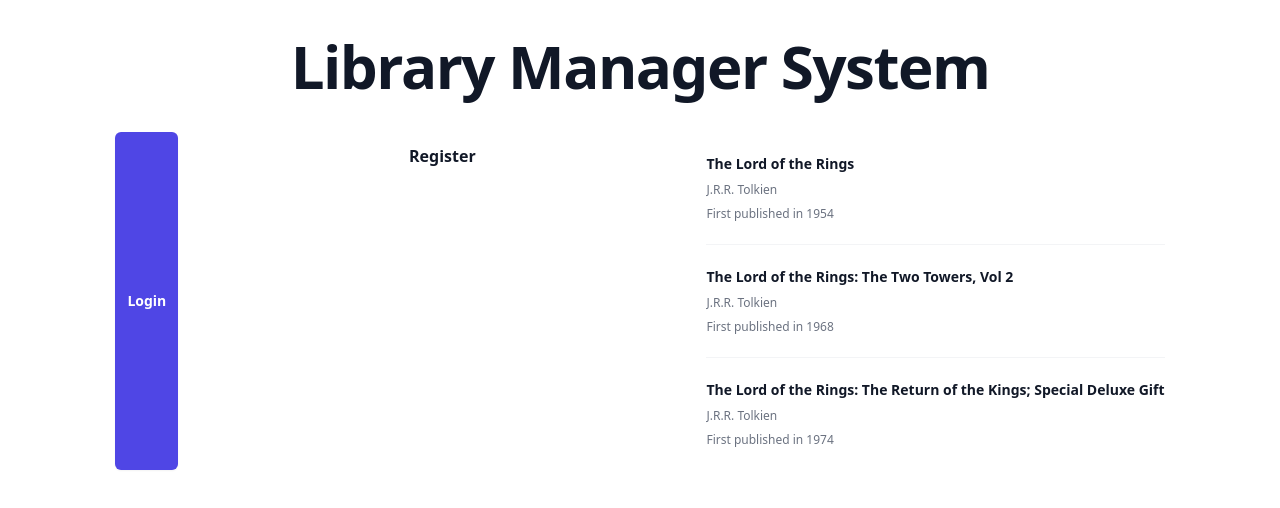
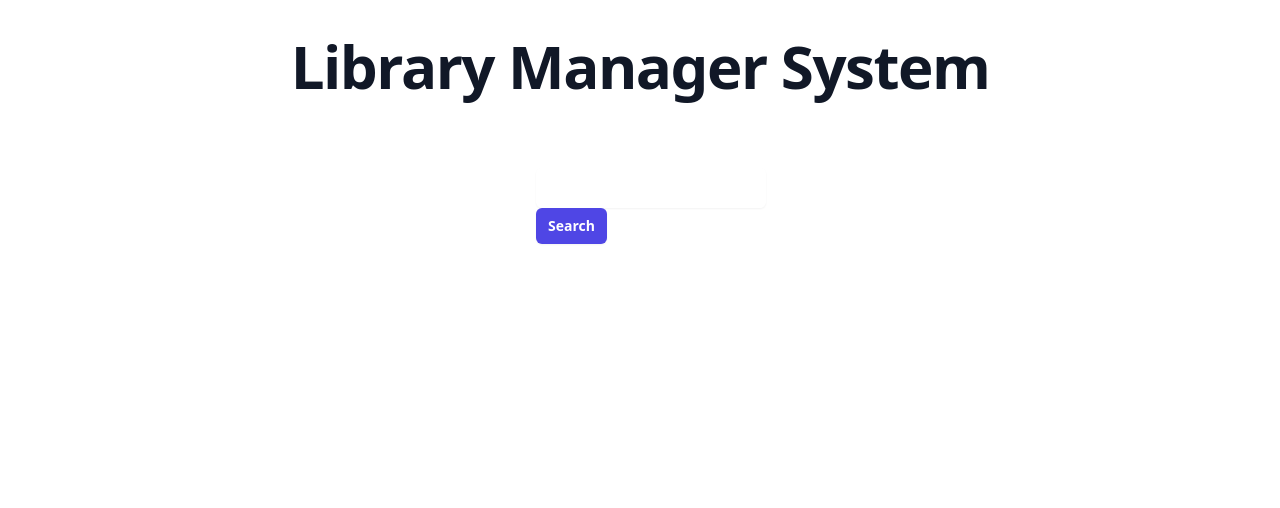
Before and after one commit to luisSilvaEs/library-management-system, a React (Create React App) app: page / in a window 1280 px wide. Shown: the top 508 px of the page. Built offline with nearby package versions, Linux system fonts and the light colour scheme; the HTML template or start-up script is replaced by a standard one.

Commit message:
Add components and API component to consume and render book list

```diff
--- a/package.json
+++ b/package.json
@@ -6,6 +6,7 @@
     "@testing-library/jest-dom": "^5.17.0",
     "@testing-library/react": "^13.4.0",
     "@testing-library/user-event": "^13.5.0",
+    "axios": "^1.7.2",
     "react": "^18.3.1",
     "react-dom": "^18.3.1",
     "react-scripts": "5.0.1",
--- a/src/App.js
+++ b/src/App.js
@@ -11,8 +11,7 @@ function App() {
       </div>
       <div className="container mx-auto pt-9 flex justify-around">
 
-      <NavigationButton text="Login" type="primary" />
-      <NavigationButton text="Register" type="terciary" />
+
       <Books />
       </div>
     </div>
--- /dev/null
+++ b/src/api/booksApi.js
@@ -0,0 +1,14 @@
+import axios from 'axios';
+
+const BASE_URL = 'https://openlibrary.org/search.json';
+
+export const searchBooks = async (query) => {
+  try {
+    console.log("Searching", query);
+    const response = await axios.get(`${BASE_URL}?q=${query}`);
+    return response.data;
+  } catch (error) {
+    console.error('Error fetching books:', error);
+    throw error;
+  }
+};
--- /dev/null
+++ b/src/components/common/actionButton/ActionButton.jsx
@@ -0,0 +1,27 @@
+import React from "react";
+
+const ActionButton = ({ text, type, action }) => {
+  const getButtonClass = (_type) => {
+    const CLASSES = {
+      primary:
+        "inline-flex items-center rounded-md bg-indigo-600 px-3 py-2 text-sm font-semibold text-white shadow-sm hover:bg-indigo-500 focus-visible:outline focus-visible:outline-2 focus-visible:outline-offset-2 focus-visible:outline-indigo-600",
+      secondary:
+        "inline-flex items-center rounded-md bg-white px-3 py-2 text-sm font-semibold text-gray-900 shadow-sm ring-1 ring-inset ring-gray-300 hover:bg-gray-50",
+      terciary:
+        "-mx-3 block rounded-lg px-3 py-2.5 text-base font-semibold leading-7 text-gray-900 hover:bg-gray-50",
+      "": "rounded-md bg-white px-3.5 py-2.5 text-sm font-semibold text-gray-900 shadow-sm hover:bg-gray-100 focus-visible:outline focus-visible:outline-2 focus-visible:outline-offset-2 focus-visible:outline-white",
+    };
+
+    return CLASSES[_type] || CLASSES[""];
+  };
+
+  const classForButton = getButtonClass(type);
+
+  return (
+    <button type="button" className={classForButton} onClick={action}>
+      {text ? text : "Action Button"}
+    </button>
+  );
+};
+
+export default React.memo(ActionButton);
--- a/src/components/common/form/Field.jsx
+++ b/src/components/common/form/Field.jsx
@@ -1,24 +1,5 @@
-import { useState } from "react";
+import React, { useState } from "react";
 
-/**
- *
-  icon?: JSX.Element;
-  message: string;
-  validationPattern?: RegExp;
- *
- */
-
-/**
- *
-  classesForLabel?: string;
-  classesForInput?: string;
-  type: "email" | "text" | "password";
-  id: string;
-  labelWording: string;
-  value?: React.RefObject<HTMLInputElement>;
-  errorSettings?: FieldError;
-  *
-*/
 const Field = ({
   classesForLabel,
   classesForInput,
@@ -27,12 +8,11 @@ const Field = ({
   labelWording,
   value,
   errorSettings,
+  onChange,
 }) => {
   const [error, setError] = useState(errorSettings);
 
-  const validateInputContentFormatAfterTyping = (
-    event
-  ) => {
+  const validateInputContentFormatAfterTyping = (event) => {
     const entryInput = event.target.value;
 
     if (errorSettings?.validationPattern?.test(entryInput)) {
@@ -42,7 +22,7 @@ const Field = ({
     }
   };
 
-  const validateInputContentOnLeaveInput = ( event ) => {
+  const validateInputContentOnLeaveInput = (event) => {
     const entryInput = event.target.value;
 
     if (!errorSettings?.validationPattern?.test(entryInput)) {
@@ -58,7 +38,7 @@ const Field = ({
       });
     }
   };
-
+  /** removed ref={value ? value : ""} from input */
   return (
     <>
       <label htmlFor={type} className={classesForLabel}>
@@ -67,9 +47,9 @@ const Field = ({
       <input
         type={type}
         id={id}
-        ref={value ? value : ""}
+        value={value}
         onBlur={validateInputContentOnLeaveInput}
-        onChange={validateInputContentFormatAfterTyping}
+        onChange={onChange ? onChange : validateInputContentFormatAfterTyping}
         className={`${classesForInput ? classesForInput : ""} ${
           error?.validationPattern?.test(value?.current?.value || "")
             ? "valid-format"
@@ -90,4 +70,4 @@ const Field = ({
   );
 };
 
-export default Field;
+export default React.memo(Field);
--- a/src/components/common/form/Form.jsx
+++ b/src/components/common/form/Form.jsx
@@ -1,3 +1,4 @@
+import React from "react";
 import { useRef } from "react";
 import Field from "./Field";
 
--- /dev/null
+++ b/src/components/common/form/SearchForm.jsx
@@ -0,0 +1,32 @@
+import React from "react";
+import Field from "./Field";
+import ActionButton from "../actionButton/ActionButton";
+
+const SearchForm = ({ searchTerm, setSearchTerm, action }) => {
+  return (
+    <div className="container mx-auto flex justify-center mt-9">
+      <form
+        onSubmit={(e) => {
+          e.preventDefault();
+          action();
+        }}
+        className="w-52"
+      >
+        <Field
+          classesForLabel="sr-only"
+          classesForInput="min-w-0 flex-auto rounded-md border-0 bg-white/5 px-3.5 py-2 text-white shadow-sm ring-1 ring-inset ring-white/10 focus:ring-2 focus:ring-inset focus:ring-indigo-500 sm:text-sm sm:leading-6"
+          type="text"
+          id="searchBook"
+          labelWording="Seach in library by title, author or ISBN"
+          value={searchTerm}
+          onChange={(e) => {
+            setSearchTerm(e.target.value);
+          }}
+        />
+        <ActionButton text="Search" type="primary" action={action} />
+      </form>
+    </div>
+  );
+};
+
+export default React.memo(SearchForm);
--- /dev/null
+++ b/src/components/common/list/List.jsx
@@ -0,0 +1,19 @@
+const List = ({ collection }) => {
+  return (
+    <ul role="list" className="divide-y divide-gray-100">
+      {collection.map((book) => (
+        <li key={book.key} className="flex justify-between gap-x-6 py-5">
+          <div className="flex min-w-0 gap-x-4">
+            <div className="min-w-0 flex-auto">
+              <p className="text-sm font-semibold leading-6 text-gray-900">
+                {book.title}
+              </p>
+            </div>
+          </div>
+        </li>
+      ))}
+    </ul>
+  );
+};
+
+export default List;
--- a/src/pages/books/Books.jsx
+++ b/src/pages/books/Books.jsx
@@ -1,4 +1,23 @@
+import React, { useEffect, useState } from "react";
+import SearchForm from "../../components/common/form/SearchForm";
+import List from "../../components/common/list/List";
+import { searchBooks as fetchBooksAPI } from "../../api/booksApi";
+
 const Books = () => {
+  const [query, setQuery] = useState("");
+  const [collection, setCollection] = useState([]);
+  const [loading, setLoading] = useState(false);
+  const [error, setError] = useState(null);
+
+  useEffect(() => {
+    console.log("Rerendered due to query ", query);
+  }, [query]);
+
+  useEffect(() => {
+    console.log("Rerendered due to collection ", query);
+  }, [collection]);
+
+  /*
   const collection = [
     {
       author_name: ["J.R.R. Tolkien"],
@@ -37,30 +56,35 @@ const Books = () => {
       key: "/works/OL27489Z",
     },
   ];
+*/
+
+  const handleSearch = async () => {
+    console.log("CLicked");
+    setLoading(true);
+    setError(null);
+    try {
+      const data = await fetchBooksAPI(query);
+      const books = data.docs;
+      setCollection(books);
+    } catch (error) {
+      setError(error.message);
+    } finally {
+      setLoading(false);
+    }
+  };
 
   return (
     <>
-      <ul role="list" className="divide-y divide-gray-100">
-        {collection.map((book) => (
-          <li key={book.key} className="flex justify-between gap-x-6 py-5">
-            <div className="flex min-w-0 gap-x-4">
-              <div className="min-w-0 flex-auto">
-                <p className="text-sm font-semibold leading-6 text-gray-900">
-                  {book.title}
-                </p>
-                <p className="mt-1 truncate text-xs leading-5 text-gray-500">
-                  {book.author_name[0]}
-                </p>
-                <p className="mt-1 truncate text-xs leading-5 text-gray-500">
-                  First published in {book.publish_year[0]}
-                </p>
-              </div>
-            </div>
-          </li>
-        ))}
-      </ul>
+      <SearchForm
+        searchTerm={query}
+        setSearchTerm={setQuery}
+        action={handleSearch}
+      />
+      {loading && <p>Loading...</p>}
+      {error && <p>{error}</p>}
+      <List collection={collection} />
     </>
   );
 };
 
-export default Books;
+export default React.memo(Books);
```
Also changed, not shown: 1 other file (tests, documents, lock files or other folders).
